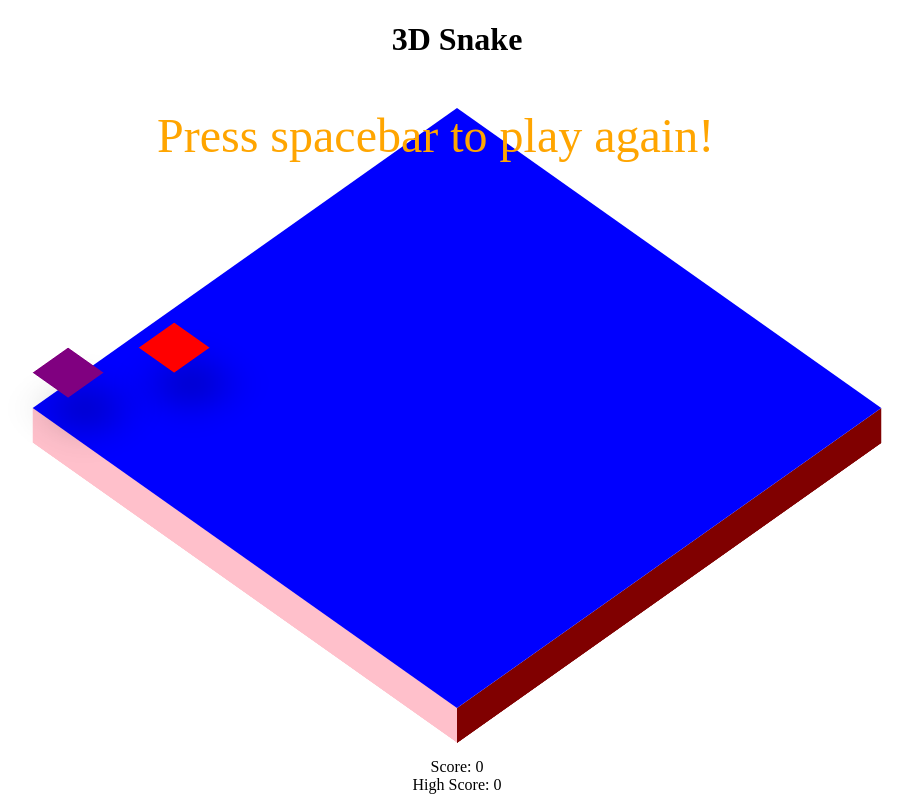
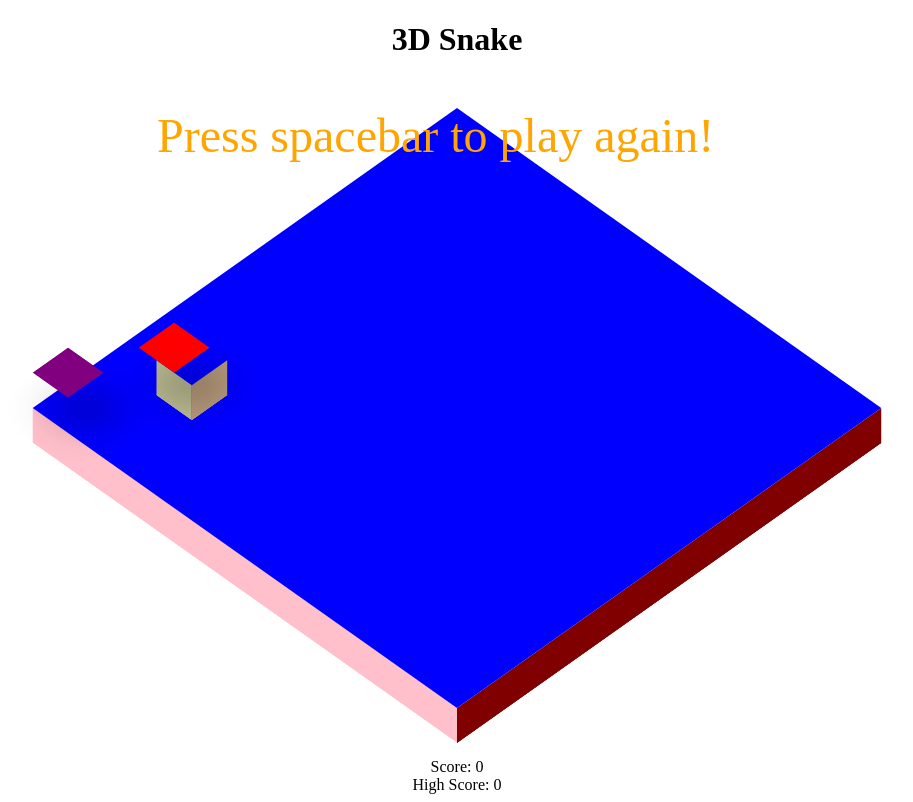
Before and after one commit to jgmcalpine/3D-snake-redux, a plain HTML site: page public/index.html in a window 1280 px wide. Shown: the whole page, without its empty margins (191-1104 px from the left). Drawn offline with Linux system fonts and the light colour scheme.

Commit message:
added 3d to apple and snake body but is off a bit

```diff
--- a/public/main.js
+++ b/public/main.js
@@ -122,10 +122,12 @@ function resetBoard() {
     document.querySelector('#board').removeChild(board.firstChild)
   }
 
+  // Remove the elements from the container
   const playAgainElem = document.getElementById('play-again');
   const congratsElem = document.getElementById('congrats');
   playAgainElem.remove();
-  congratsElem.remove();
+  if (congratsElem) congratsElem.remove();
+
 
   // Reset the score display
   document.querySelector('#score').innerHTML = `Score: <span>${store.score} </span>`;
--- a/public/style.css
+++ b/public/style.css
@@ -19,14 +19,14 @@ body {
   position: absolute;
 }
 
-#board:before,
-#board:after {
+#board::before,
+#board::after {
   position: absolute;
   content: '';
   float: left;
 }
 
-#board:before {
+#board::before {
   height: 600px;
   width: 50px;
   background-color: maroon;
@@ -34,7 +34,7 @@ body {
   transform: rotateY(90deg) translateX(50px) translateZ(250px);
 }
 
-#board:after {
+#board::after {
   height: 50px;
   width: 600px;
   background-color: pink;
@@ -50,17 +50,46 @@ body {
   text-align: center;
 }
 
-#apple {
+#head,
+#head:after,
+#head:before,
+#apple,
+#apple:before,
+#apple:after,
+.body-part,
+.body-part:before,
+.body-part:after {
+  position: absolute;
+  content: '';
   height: 50px;
   width: 50px;
+  float: left;
+}
+
+#apple {
+  /* height: 50px;
+  width: 50px; */
   background-color: red;
   position: absolute;
-  content: '';
   top: 0;
   left: 0;
   transform-style: preserve-3d;
   transform: translateX(50px) translate(.1em);
   box-shadow: 3em 1.5em 3em rgba(0, 0, 0, .3);
+  z-index: 2;
+}
+
+#apple:after {
+  background-color: #b9b991;
+  transform-origin: 100% 100%;
+  transform: rotateX(-90deg) translateY(50px);
+  z-index: 2;
+}
+
+#apple:before {
+  background-color: #b49879;
+  transform-origin: 100% 0;
+  transform: rotateY(90deg) translateX(50px);
   z-index: 2;
 }
 
@@ -103,12 +132,14 @@ body {
   transform-origin: 100% 100%;
   transform: rotateX(-90deg) translateY(50px);
   z-index: 1;
+  background-color: black;
 }
 
 .body-part:before {
   transform-origin: 100% 0;
   transform: rotateY(90deg) translateX(50px);
   z-index: 1;
+  background-color: grey;
 }
 
 #congratsMessage {
```
